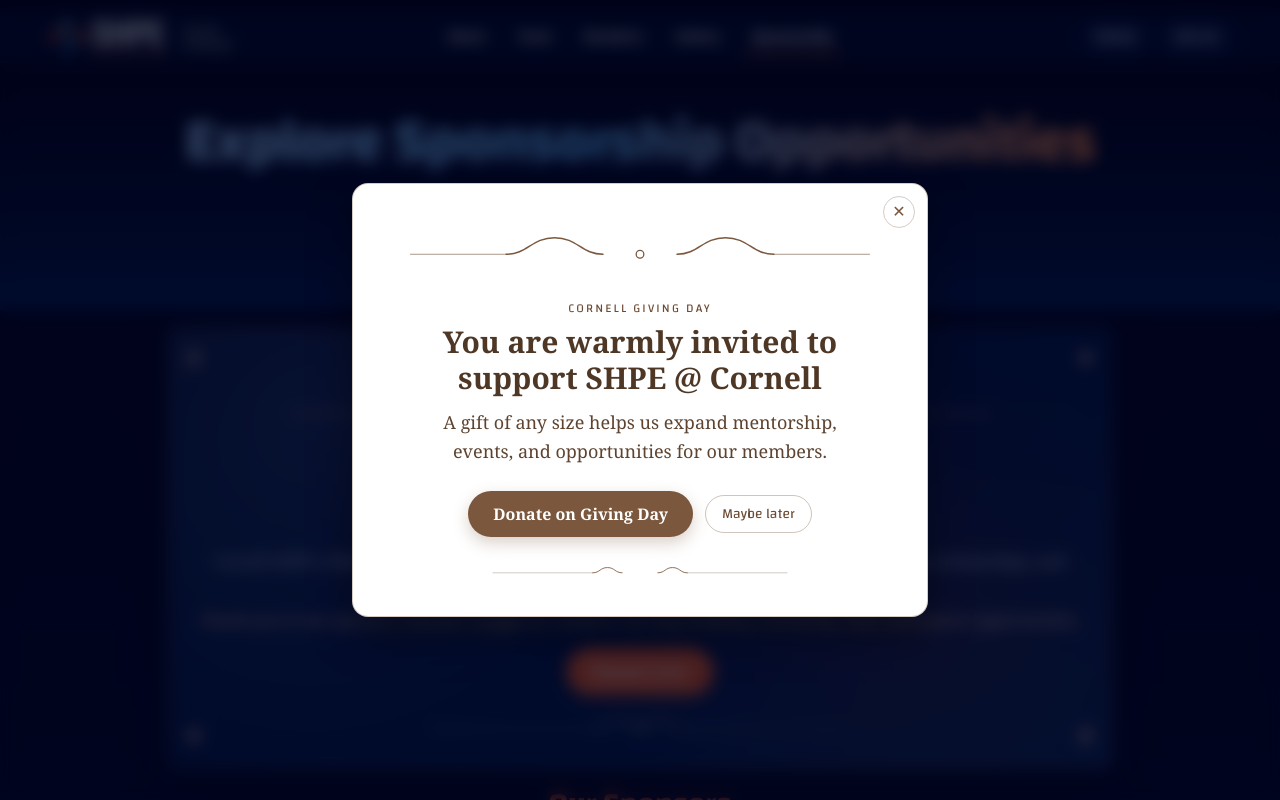
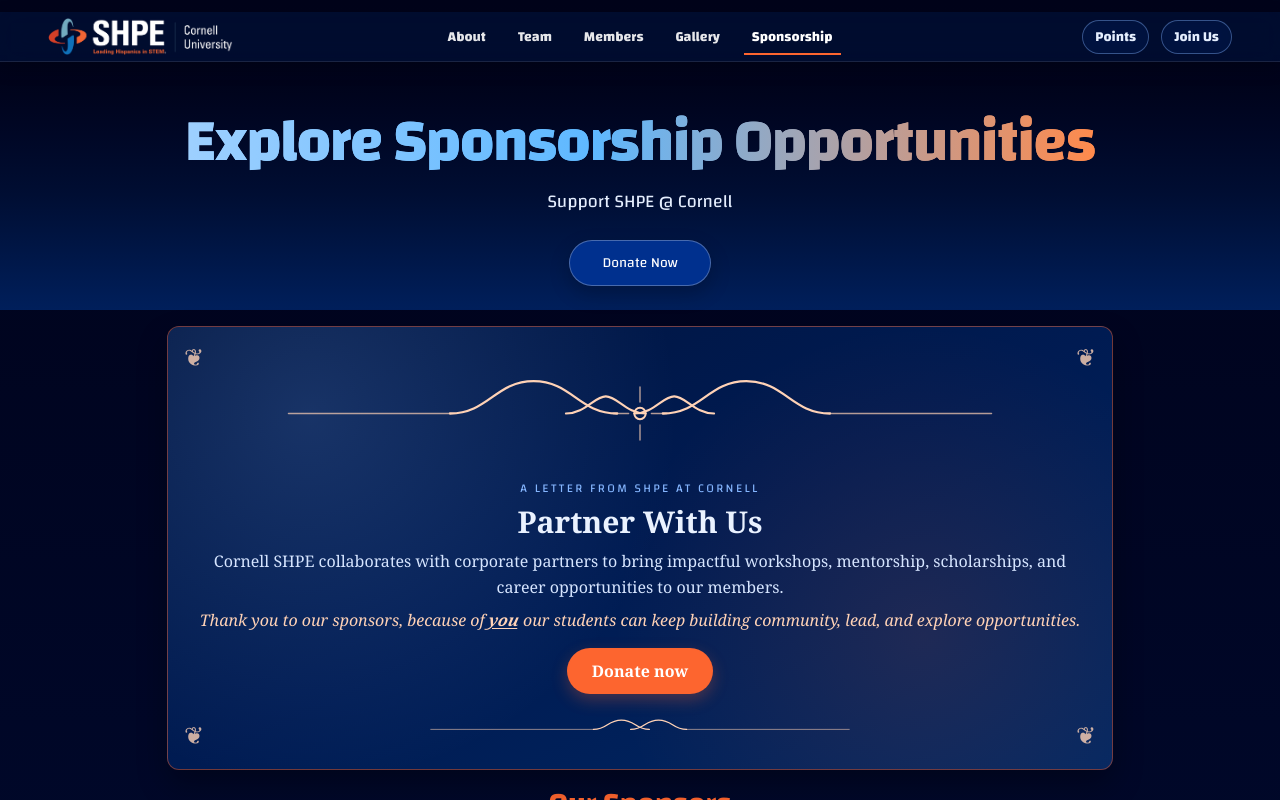
Before and after one commit to shpe-cornell/shpe-website, a Next.js app: page /sponsorship in a window 1280 px wide. Shown: the top 800 px of the page. Built offline with nearby package versions, Linux system fonts and the light colour scheme.

Commit message:
remove giving day references

```diff
--- a/src/app/components/giving-day-popup.tsx
+++ /dev/null
@@ -1,95 +0,0 @@
-"use client";
-
-import { useEffect, useState } from "react";
-import { givingDayCampaign } from "../data/giving-day-data";
-
-const DISMISS_KEY = "shpe-giving-day-dismissed";
-
-export function GivingDayPopup() {
-  const [isOpen, setIsOpen] = useState(false);
-
-  useEffect(() => {
-    if (!givingDayCampaign.enabled) return;
-    const dismissed = sessionStorage.getItem(DISMISS_KEY) === "1";
-    if (!dismissed) setIsOpen(true);
-  }, []);
-
-  const closePopup = () => {
-    sessionStorage.setItem(DISMISS_KEY, "1");
-    setIsOpen(false);
-  };
-
-  if (!givingDayCampaign.enabled || !isOpen) return null;
-
-  return (
-    <div className="fixed inset-0 z-[80] flex items-center justify-center bg-[#00031A]/70 px-4 backdrop-blur-sm">
-      <div className="relative w-full max-w-xl rounded-2xl border border-[#8A6B52]/35 bg-white px-5 py-8 text-[#4f3726] shadow-[0_18px_44px_rgba(0,0,0,0.36)] sm:px-8">
-        <button
-          type="button"
-          onClick={closePopup}
-          aria-label="Close Giving Day invitation"
-          className="absolute right-3 top-3 inline-flex h-8 w-8 items-center justify-center rounded-full border border-[#7A573D]/30 text-[#7A573D] hover:bg-[#f3e5cf]"
-        >
-          ✕
-        </button>
-
-        <svg
-          viewBox="0 0 800 120"
-          aria-hidden="true"
-          className="mx-auto mb-2 block w-full max-w-[520px] text-[#7A573D]"
-        >
-          <g fill="none" stroke="currentColor" strokeLinecap="round" strokeLinejoin="round">
-            <path d="M40 60h150" strokeWidth="1.4" opacity=".7" />
-            <path d="M610 60h150" strokeWidth="1.4" opacity=".7" />
-            <path d="M190 60c34 0 40-26 76-26s42 26 76 26" strokeWidth="2.2" />
-            <path d="M610 60c-34 0-40-26-76-26s-42 26-76 26" strokeWidth="2.2" />
-            <circle cx="400" cy="60" r="6" strokeWidth="2" />
-          </g>
-        </svg>
-
-        <div className="text-center">
-          <p className="mb-2 text-xs uppercase tracking-[0.18em] text-[#6D4B33]">
-            {givingDayCampaign.title}
-          </p>
-          <h2 className="font-serif text-2xl font-semibold sm:text-3xl">
-            {givingDayCampaign.invitationTitle}
-          </h2>
-          <p className="mx-auto mt-3 max-w-md font-serif text-base leading-relaxed text-[#5e4430] sm:text-lg">
-            {givingDayCampaign.invitationSubtitle}
-          </p>
-
-          <div className="mt-6 flex items-center justify-center gap-3">
-            <a
-              href={givingDayCampaign.url}
-              target="_blank"
-              rel="noopener noreferrer"
-              className="inline-flex items-center justify-center rounded-full border border-[#7A573D]/40 bg-[#7A573D] px-6 py-2.5 font-serif text-base font-semibold text-white shadow-[0_6px_16px_rgba(122,87,61,0.28)] transition-all duration-200 hover:scale-[1.02] hover:bg-[#6B4B34]"
-            >
-              {givingDayCampaign.ctaLabel}
-            </a>
-            <button
-              type="button"
-              onClick={closePopup}
-              className="rounded-full border border-[#7A573D]/35 px-4 py-2 text-sm text-[#6D4B33] hover:bg-[#f4e8d5]"
-            >
-              Maybe later
-            </button>
-          </div>
-        </div>
-
-        <svg
-          viewBox="0 0 800 45"
-          aria-hidden="true"
-          className="mx-auto mt-6 block w-full max-w-[420px] text-[#7A573D]"
-        >
-          <g fill="none" stroke="currentColor" strokeLinecap="round">
-            <path d="M120 22.5h190" strokeWidth="1.1" opacity=".55" />
-            <path d="M490 22.5h190" strokeWidth="1.1" opacity=".55" />
-            <path d="M310 22.5c14 0 14-10 28-10s14 10 28 10" strokeWidth="1.6" />
-            <path d="M490 22.5c-14 0-14-10-28-10s-14 10-28 10" strokeWidth="1.6" />
-          </g>
-        </svg>
-      </div>
-    </div>
-  );
-}
--- a/src/app/data/giving-day-data.ts
+++ /dev/null
@@ -1,9 +0,0 @@
-export const givingDayCampaign = {
-  enabled: true,
-  url: "https://givingday.cornell.edu/campaigns/society-of-hispanic-professional-engineers-shpe1",
-  title: "Cornell Giving Day",
-  invitationTitle: "You are warmly invited to support SHPE @ Cornell",
-  invitationSubtitle:
-    "A gift of any size helps us expand mentorship, events, and opportunities for our members.",
-  ctaLabel: "Donate on Giving Day",
-} as const;
--- a/src/app/layout.tsx
+++ b/src/app/layout.tsx
@@ -3,7 +3,6 @@ import { Geist, Geist_Mono, Changa } from "next/font/google";
 import "./globals.css";
 import { Navigation } from "./components/navigation";
 import { FooterNav } from "./components/footer-nav";
-import { GivingDayPopup } from "./components/giving-day-popup";
 import { CursorBackgroundFx } from "./components/cursor-background-fx";
 
 // const jaldi = Jaldi({
@@ -73,7 +72,6 @@ export default function RootLayout({
           <header className="text-white text-center">
             <Navigation />
           </header>
-          <GivingDayPopup />
           {children}
           <footer className="text-white">
             <FooterNav />
--- a/src/app/sponsorship/page.tsx
+++ b/src/app/sponsorship/page.tsx
@@ -4,7 +4,6 @@
 import { useState, type CSSProperties, type MouseEvent } from "react";
 import Donation_Section from "../components/donation-boxes";
 import HeroScroll from "../components/hero-scroll";
-import { givingDayCampaign } from "../data/giving-day-data";
 import {
   sponsorshipBenefits,
   sponsorsByTier,
@@ -103,8 +102,8 @@ export default function SponsorPage() {
         welcomeMessage="Explore Sponsorship Opportunities"
         subMessage="Support SHPE @ Cornell"
         showButton={true}
-        buttonHref={givingDayCampaign.url}
-        buttonText="Cornell Giving Day"
+        buttonHref="https://securelb.imodules.com/s/1717/giving/interior.aspx?sid=1717&gid=2&pgid=16421&bledit=1&dids=789."
+        buttonText="Donate Now"
       />
 
       <section className="max-w-6xl mx-auto py-4 px-4">
@@ -193,7 +192,7 @@ export default function SponsorPage() {
                 building community, lead, and explore opportunities.
               </p>
               <a
-                href="https://securelb.imodules.com/s/1717/giving/interior.aspx?sid=1717&gid=2&pgid=16421&bledit=1&dids=789.&appealcode=GIVDY25P"
+                href="https://securelb.imodules.com/s/1717/giving/interior.aspx?sid=1717&gid=2&pgid=16421&bledit=1&dids=789."
                 target="_blank"
                 rel="noopener noreferrer"
                 className="mt-4 inline-flex items-center justify-center rounded-full border border-[#FD652F]/45 bg-[#FD652F] px-6 py-2.5 font-serif text-base font-semibold text-white shadow-[0_6px_16px_rgba(253,101,47,0.28)] transition-all duration-200 hover:scale-[1.02] hover:bg-[#ff7a4a]"
@@ -355,7 +354,7 @@ export default function SponsorPage() {
           </a>
 
           <a
-            href="https://securelb.imodules.com/s/1717/giving/interior.aspx?sid=1717&gid=2&pgid=16421&bledit=1&dids=789.&appealcode=GIVDY25P"
+            href="https://securelb.imodules.com/s/1717/giving/interior.aspx?sid=1717&gid=2&pgid=16421&bledit=1&dids=789."
             target="_blank"
             rel="noopener noreferrer"
             className={buttonCommonClasses}
```
